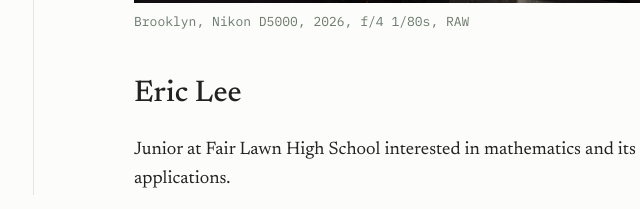
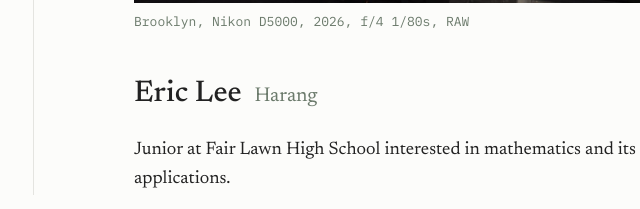
Before and after one commit to hynoph/hynoph.github.io, a plain HTML site: page index.html in a window 1280 px wide. Shown: the part 605-814 px from the top of the page, 190-830 px from the left. Drawn offline with Linux system fonts and the light colour scheme.

Commit message:
Add Harang to the about heading

```diff
--- a/index.html
+++ b/index.html
@@ -45,6 +45,7 @@
   .portrait img { width: 100%; display: block; background: var(--rule); }
   .portrait figcaption { color: var(--muted); margin-top: 10px; }
   .about { max-width: 560px; font-family: var(--serif); font-size: 18px; line-height: 1.6; }
+  .about h1 .aka { font-size: 20px; font-weight: 400; color: var(--muted); margin-left: 6px; }
   .about h1 { font-weight: 500; font-size: 30px; margin: 0 0 16px; }
 
   /* things i like */
@@ -126,7 +127,7 @@
         <figcaption>Brooklyn, Nikon D5000, 2026, f/4 1/80s, RAW</figcaption>
       </figure>
       <div class="about">
-        <h1>Eric Lee</h1>
+        <h1>Eric Lee <span class="aka">Harang</span></h1>
         <p>Junior at Fair Lawn High School interested in mathematics and its applications.</p>
         <p>Currently, I enjoy <a href="https://en.wikipedia.org/wiki/Rhythm_game" style="text-decoration: underline; text-underline-offset: 3px; text-decoration-color: var(--muted)">VSRGs</a>, exploring new places, and photography.</p>
       </div>
```
